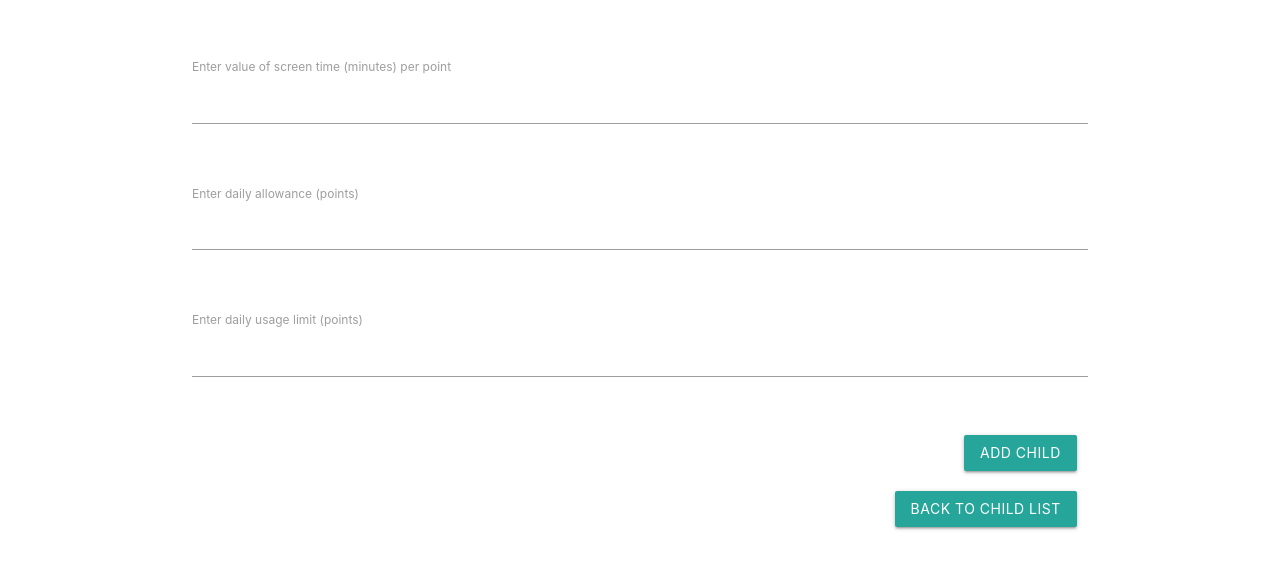
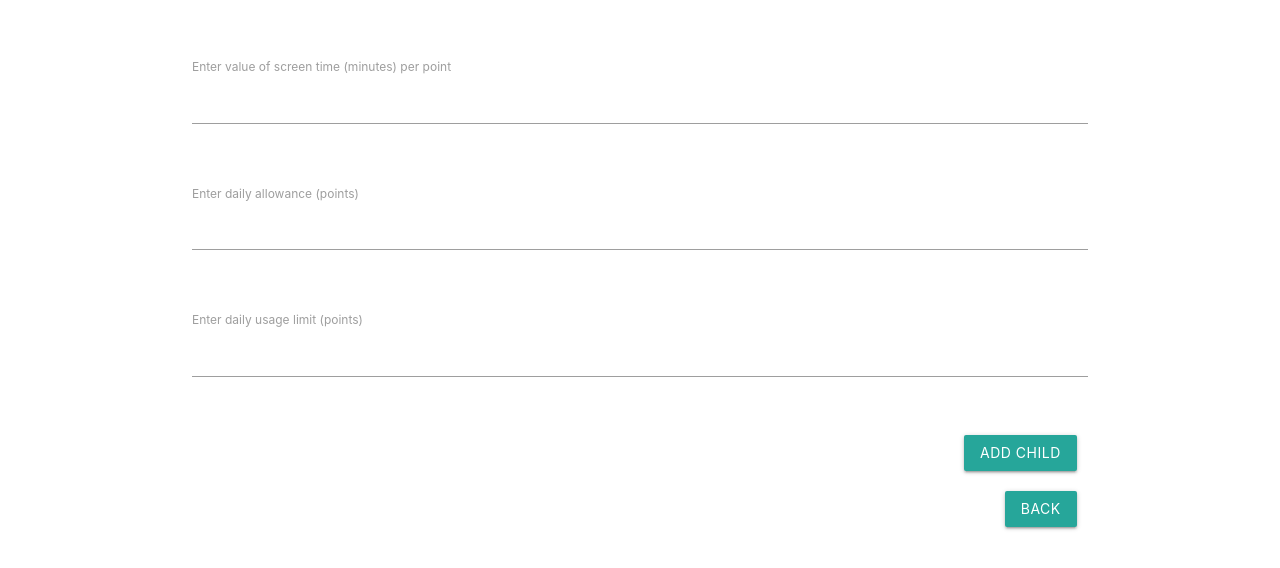
Before and after one commit to AnkitB125/ScreenWise, a website: page public/child.html in a window 1280 px wide. Shown: the part 278-846 px from the top of the page. Drawn offline with nearby package versions, Linux system fonts and the light colour scheme.

Commit message:
prep for merge into main

```diff
--- a/controllers/childController.js
+++ b/controllers/childController.js
@@ -18,7 +18,6 @@ async function addChild(req, res) {
 async function listChildRecords(req, res) {
     try {
         const childList = await listChild(); // Call the model function
-
         res.status(200).json(childList); // Send the list of children
     } catch (err) {
         res.status(500).send('Error fetching child records.'); // Handle errors appropriately
--- a/public/child.html
+++ b/public/child.html
@@ -43,7 +43,7 @@
                             <div class="col s12 right-align"><button type="submit" class="waves-effect waves-light btn" id="btnAddChild">Add Child</button></div>
                         </div>
                         <div class="row">
-                            <div class="col s12 right-align"><button type="button" class="waves-effect waves-light btn" id="btnBackToChildList">Back to Child List</button></div>
+                            <div class="col s12 right-align"><button type="button" class="waves-effect waves-light btn" id="btnBackToChildList">Back</button></div>
                         </div>
 
                         <div class="row">
```
